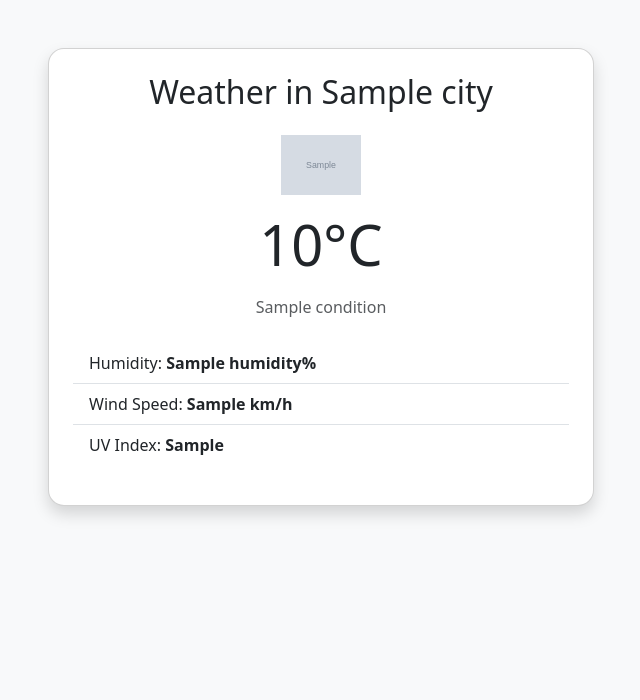
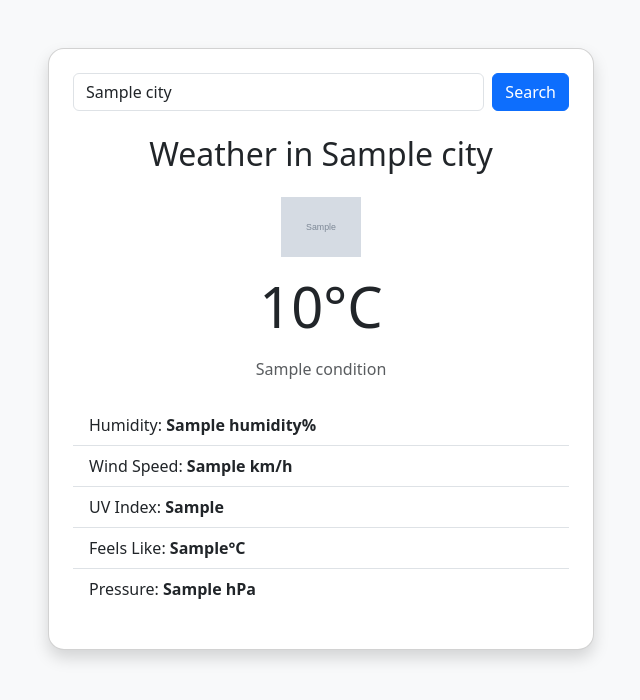
Before and after one commit to muaadh99/weather_app, a Django app: template weather/templates/weather/index.html in a window 1280 px wide. Shown: the top 700 px of the page, without its empty margins (319-959 px from the left). Run offline with Django 5.2, Linux system fonts and the light colour scheme; the template is opened without the code that fills it: most values are stand-ins (such as "Sample title", 1, 10 or a date in 2020); grey boxes marked "Sample" are stand-in pictures.

Commit message:
UI Changes

```diff
--- a/weather/templates/weather/index.html
+++ b/weather/templates/weather/index.html
@@ -1,21 +1,36 @@
 <link href="https://cdn.jsdelivr.net/npm/bootstrap@5.3.0/dist/css/bootstrap.min.css" rel="stylesheet">
 
+{% load static %}
 <!DOCTYPE html>
 <html lang="en">
 <head>
     <meta charset="UTF-8">
-    <title>Weather in {{ weather.city }}</title>
+    <title>Weather App</title>
     <link href="https://cdn.jsdelivr.net/npm/bootstrap@5.3.0/dist/css/bootstrap.min.css" rel="stylesheet">
+    <style>
+        .weather-icon { width: 80px; }
+        .spinner-border { position: absolute; left: 50%; top: 40%; }
+    </style>
 </head>
 <body class="bg-light">
     <div class="container py-5">
         <div class="row justify-content-center">
             <div class="col-md-6">
-                <div class="card shadow rounded-4">
+                <!-- Loader -->
+                <div id="loader" class="text-center" style="display:none;">
+                    <div class="spinner-border text-primary" role="status"><span class="visually-hidden">Loading...</span></div>
+                </div>
+                <!-- Weather Card -->
+                <div id="weather-card" class="card shadow rounded-4" style="display:none;">
                     <div class="card-body p-4">
+                        <form method="post" id="city-form" class="mb-4 d-flex">
+                            {% csrf_token %}
+                            <input type="text" name="city" class="form-control me-2" placeholder="Enter city" value="{{ city|default:'' }}">
+                            <button class="btn btn-primary" type="submit">Search</button>
+                        </form>
                         <h2 class="card-title text-center mb-4">Weather in {{ weather.city }}</h2>
                         <div class="d-flex flex-column align-items-center mb-4">
-                            <img src="{{ weather.icon }}" alt="Weather icon" width="80">
+                            <img src="{{ weather.icon }}" alt="Weather icon" class="weather-icon">
                             <h3 class="display-4 my-3">{{ weather.temp_c }}°C</h3>
                             <span class="text-muted">{{ weather.condition }}</span>
                         </div>
@@ -23,11 +38,29 @@
                             <li class="list-group-item">Humidity: <strong>{{ weather.humidity }}%</strong></li>
                             <li class="list-group-item">Wind Speed: <strong>{{ weather.wind_kph }} km/h</strong></li>
                             <li class="list-group-item">UV Index: <strong>{{ weather.uv }}</strong></li>
+                            <li class="list-group-item">Feels Like: <strong>{{ weather.feelslike_c }}°C</strong></li>
+                            <li class="list-group-item">Pressure: <strong>{{ weather.pressure_mb }} hPa</strong></li>
                         </ul>
                     </div>
                 </div>
+                <!-- Error Message -->
+                {% if error %}
+                <div class="alert alert-danger mt-3">{{ error }}</div>
+                {% endif %}
             </div>
         </div>
     </div>
+    <script>
+        // Show loader on form submit
+        document.getElementById('city-form').onsubmit = function() {
+            document.getElementById('loader').style.display = 'block';
+            document.getElementById('weather-card').style.display = 'none';
+        };
+        // Hide loader and show card after page load
+        window.onload = function() {
+            document.getElementById('loader').style.display = 'none';
+            document.getElementById('weather-card').style.display = 'block';
+        };
+    </script>
 </body>
 </html>
```
